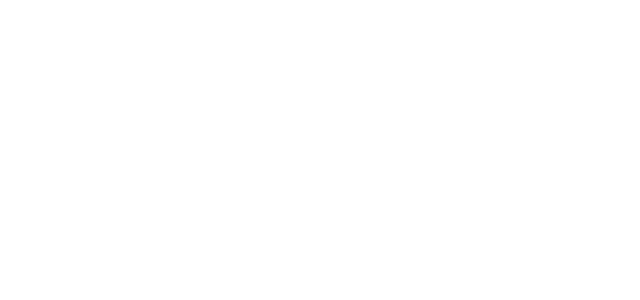
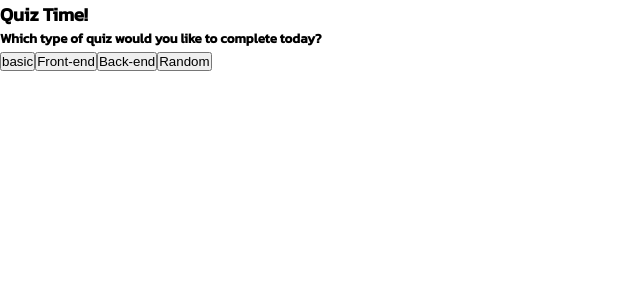
Before and after one commit to OnlyOneLz/TS-Quiz-Client, a React (Create React App) app: page /quiz in a window 1280 px wide. Before the commit this address had no page. Shown: the top 300 px of the page, without its empty margins (0-640 px from the left). Built offline with nearby package versions, Linux system fonts and the light colour scheme; a web font is replaced by a local one.

Commit message:
Added quiz components

```diff
--- a/src/App.tsx
+++ b/src/App.tsx
@@ -2,6 +2,7 @@
 import { BrowserRouter as Router, Routes, Route } from 'react-router-dom';
 import Login from './components/login'
 import Home from './components/home/homePage'
+import Quiz from './components/quiz/quizPage';
 
 function App() {
   return (
@@ -9,6 +10,7 @@
       <Routes>
         <Route path="/login" element={<Login/>} />
         <Route path="/" element={<Home/>} />
+        <Route path="/quiz" element={<Quiz/>} />
       </Routes>
     </Router>
   );
--- a/src/components/home/homeForm.tsx
+++ b/src/components/home/homeForm.tsx
@@ -1,5 +1,6 @@
 import React, { useState } from "react"
 import { FormControl, Select, MenuItem, InputLabel, SelectChangeEvent, Button } from '@mui/material';
+import { Link } from "react-router-dom";
 
 const HomeForm = () => {
     const [category, setCategory] = useState<string>('');
@@ -26,9 +27,11 @@
                             <MenuItem value={'random'}>Random</MenuItem>
                         </Select>
                     </FormControl>
+                    <Link to={'/quiz'}>
                     <Button variant="contained" color="secondary" style={{ border: '3px black solid ', color: 'white', backgroundColor: 'black', marginTop: '1rem' }}>
                         Start Quiz!
                     </Button>
+                    </Link>
                 </form>
             </div>
     )
--- /dev/null
+++ b/src/components/quiz/quizFetch.tsx
@@ -0,0 +1,43 @@
+import React from 'react'
+import { useState, useEffect } from "react"
+
+export default function QuizFetch({type}: {type: string}) {
+    const [questions, setQuestions] = useState<{ success: Boolean; data: any[] }>({ success: false, data: []})
+
+    const fetchQuestions = async () => {
+        try {
+            const response = await fetch(`http://localhost:4001/question/display/random/${type}`)
+            const data = await response.json()
+
+            if (response.ok) {
+                setQuestions(data)
+                console.log(data);
+                console.log(questions);
+
+
+            } else {
+                console.log("Failed to fetch questions");
+            }
+        } catch (error) {
+            console.error("Error fetching questions", error);
+        }
+    }
+
+    useEffect(() => {
+        fetchQuestions()
+        // eslint-disable-next-line
+    }, [type])
+
+    useEffect(() => {
+        console.log("Updated questions:", questions); // Log updated questions
+    }, [questions])
+
+  return (
+    <div>
+        <p>{type}</p>
+        {questions.data.map((question, index) => (
+    <div key={(question as any).id || index}>{(question as any).question}</div>
+))}
+    </div>
+  )
+}
--- /dev/null
+++ b/src/components/quiz/quizPage.tsx
@@ -0,0 +1,25 @@
+import React, { useState } from 'react';
+import QuizFetch from './quizFetch'
+
+export default function Quiz() {
+    const [isDisabled, setIsDisabled] = useState(false)
+    const [type, setType] = useState('')
+
+    const quiz_type: string[] = ['basic', 'Front-end', 'Back-end', 'Random'];
+
+    function updateType(index: number) {
+        setType(quiz_type[index])
+        setIsDisabled(true)
+    }
+
+  return (
+    <div>
+        <h3>Quiz Time!</h3>
+        <h5>Which type of quiz would you like to complete today?</h5>
+        {quiz_type.map((type, index) => (
+            <button disabled={isDisabled} key={index} onClick={() => updateType(index)}>{type}</button>
+        ))}
+        {type && <QuizFetch type={type}/>}
+    </div>
+  )
+}
```
Also changed, not shown: src/components/home.tsx (added).
